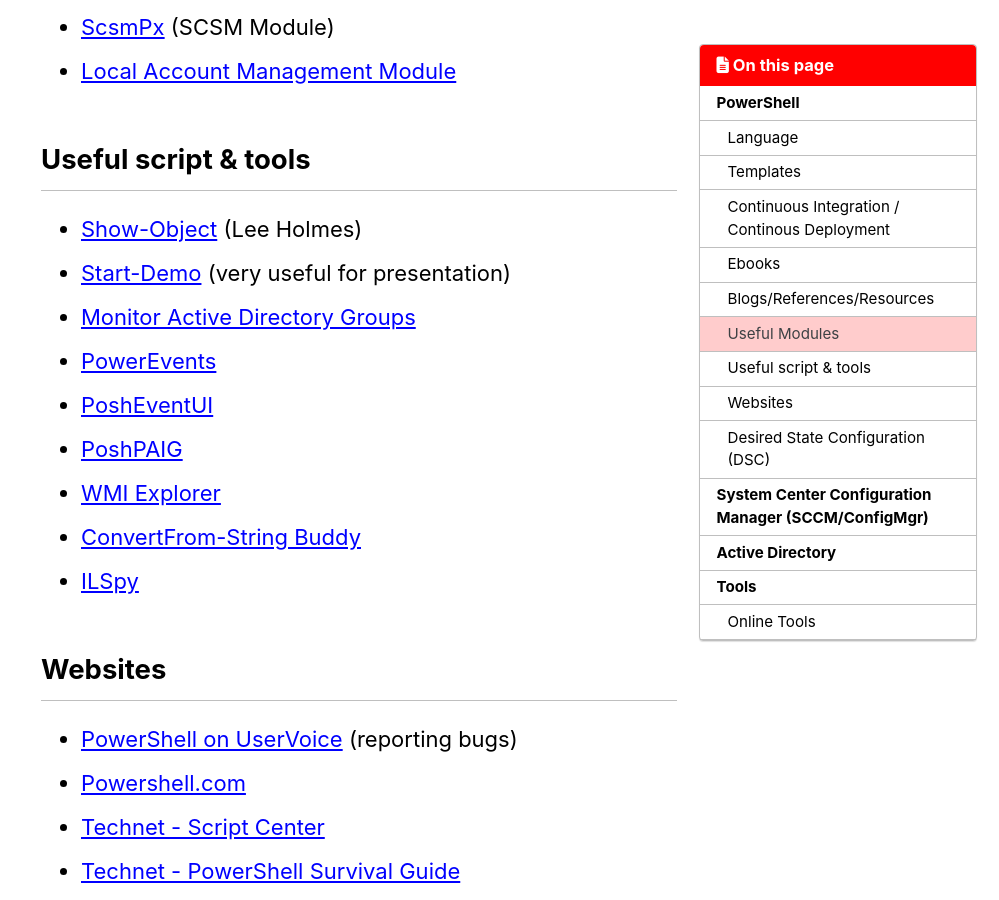
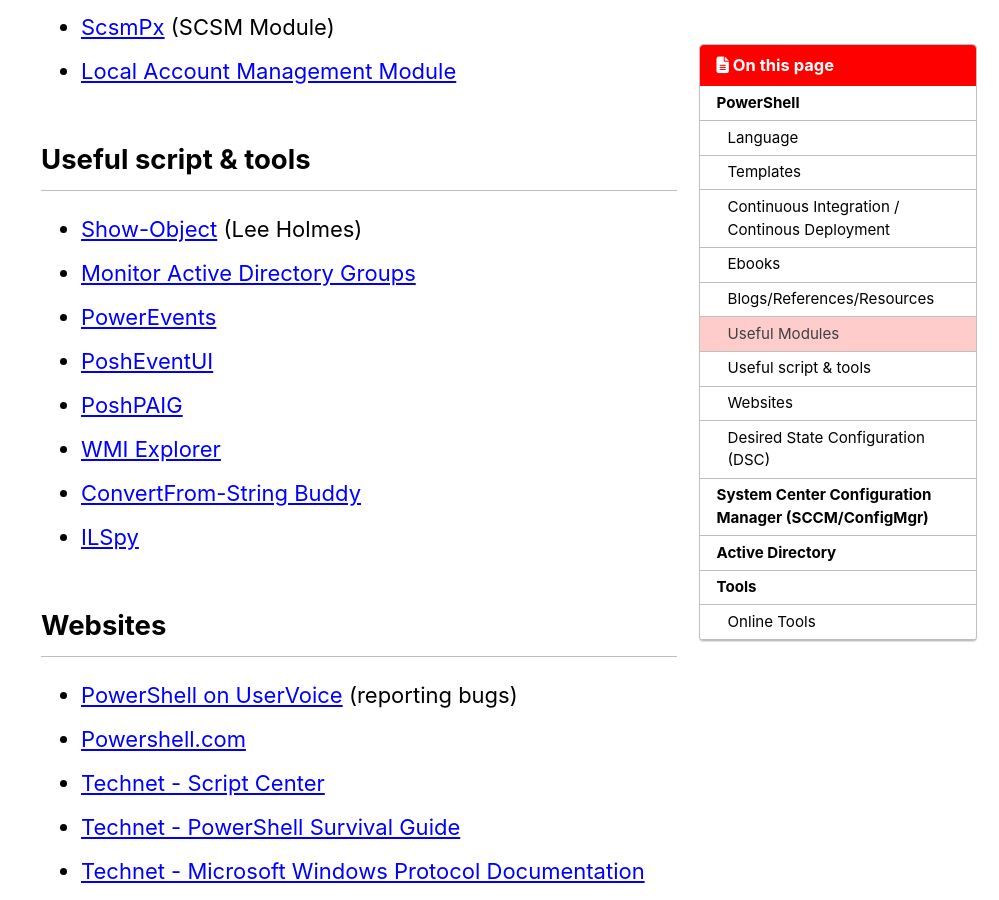
Before and after one commit to diegomessiah/diegomessiah.github.io, a Jekyll site: the page built from _pages/resources.md, in a window 1280 px wide and 900 px high, scrolled down 2077 px. Shown: the whole window, without its empty margins (281-1280 px from the left). Built offline with Jekyll 4.4.1, drawn with Linux system fonts in a browser that asks for light colours; cached includes are drawn as plain includes; nearby versions of some CDN libraries.

Commit message:
Update resources.md

```diff
--- a/_pages/resources.md
+++ b/_pages/resources.md
@@ -55,8 +55,7 @@ toc_sticky: true
 ## Useful script & tools
 
   * [Show-Object](http://www.powershellcookbook.com/recipe/bpqU/program-interactively-view-and-explore-objects){:target="_blank"} (Lee Holmes)
-  * [Start-Demo](http://blogs.msdn.com/b/powershell/archive/2007/06/03/new-and-improved-start-demo.aspx){:target="_blank"} (very useful for presentation)
-  * [Monitor Active Directory Groups](http://www.lazywinadmin.com/p/monitor-active-directory-group.html){:target="_blank"}
+  * [Monitor Active Directory Groups](https://github.com/lazywinadmin/Monitor-ADGroupMembership){:target="_blank"}
   * [PowerEvents](http://powerevents.codeplex.com/){:target="_blank"}
   * [PoshEventUI](https://posheventui.codeplex.com/){:target="_blank"}
   * [PoshPAIG](http://poshpaig.codeplex.com/){:target="_blank"}
```
